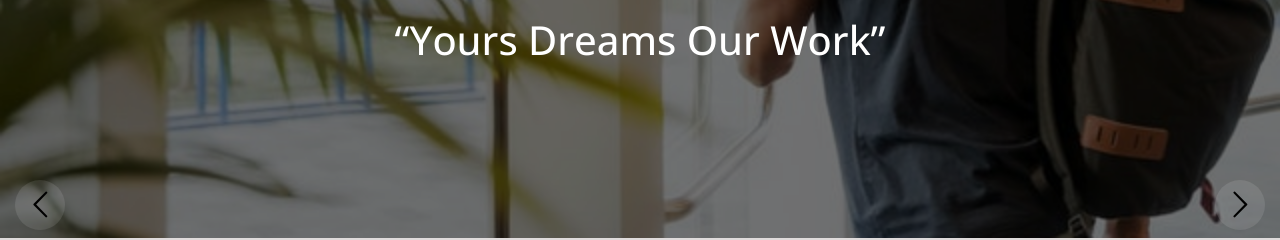
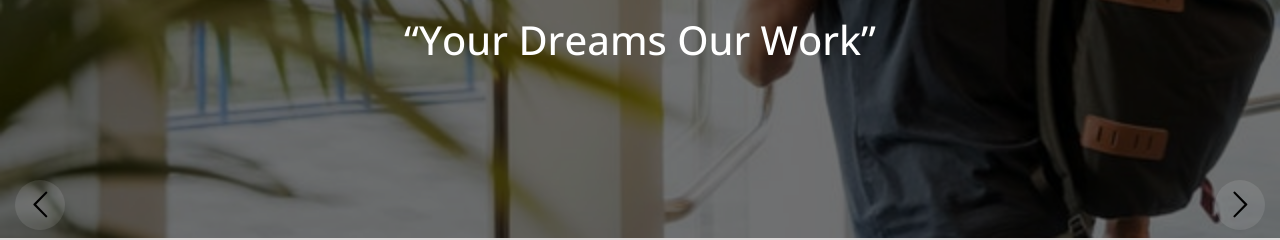
Before and after one commit to Dike-Code/Apha-Springs-Tmp, a plain HTML site: page index.html in a window 1280 px wide. Shown: the part 562-802 px from the top of the page. Drawn offline with nearby package versions, Linux system fonts and the light colour scheme; a web font is replaced by a local one.

Commit message:
Update index.html

```diff
--- a/index.html
+++ b/index.html
@@ -54,7 +54,7 @@
                         <span>International Exam Facilitators</span>
                      </div>
 
-                     <h2><q>Yours Dreams Our Work</q></h2>
+                     <h2><q>Your Dreams Our Work</q></h2>
                   </div>
                </div>
                <div class="slides">
@@ -68,7 +68,7 @@
                         <span>International Exam Facilitators</span>
                      </div>
 
-                     <h2><q>Yours Dreams Our Work</q></h2>
+                     <h2><q>Your Dreams Our Work</q></h2>
                   </div>
                </div>
                <div class="slides">
@@ -82,7 +82,7 @@
                         <span>International Exam Facilitators</span>
                      </div>
 
-                     <h2><q>Yours Dreams Our Work</q></h2>
+                     <h2><q>Your Dreams Our Work</q></h2>
                   </div>
                </div>
                <div class="slides">
@@ -96,7 +96,7 @@
                         <span>International Exam Facilitators</span>
                      </div>
 
-                     <h2><q>Yours Dreams Our Work</q></h2>
+                     <h2><q>Your Dreams Our Work</q></h2>
                   </div>
                </div>
                <div class="slides">
@@ -110,7 +110,7 @@
                         <span>International Exam Facilitators</span>
                      </div>
 
-                     <h2><q>Yours Dreams Our Work</q></h2>
+                     <h2><q>Your Dreams Our Work</q></h2>
                   </div>
                </div>
             </div>
```
